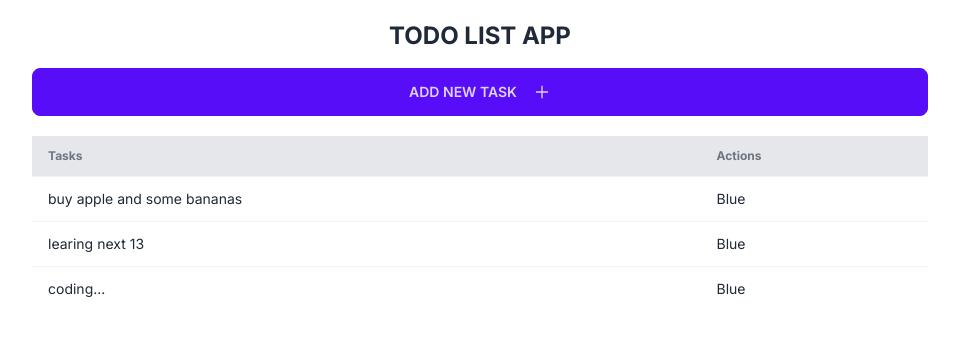
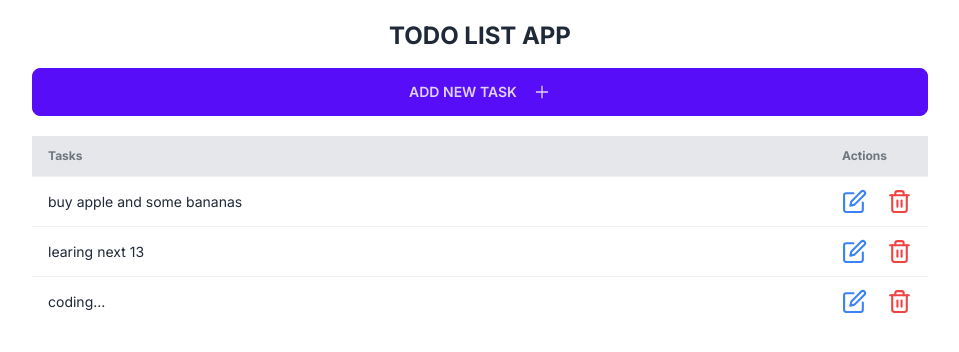
Before and after one commit to 70928manson/Next13-todo-list, a Next.js app: page / in a window 1280 px wide. Shown: the top 352 px of the page, without its empty margins (160-1119 px from the left). Built offline with nearby package versions, Linux system fonts and the light colour scheme; data requests are answered from the project's data file.

Commit message:
add edit task modal

```diff
--- a/app/components/Task.tsx
+++ b/app/components/Task.tsx
@@ -1,14 +1,35 @@
-import { ITask } from "@/types/tasks"
+import { ITask } from "@/types/tasks";
+import { useState } from "react";
+import { FiEdit, FiTrash2 } from 'react-icons/fi';
+import Modal from "./Modal";
 
 interface TaskProps {
     task: ITask
 }
 
 const Task:React.FC<TaskProps> = ({ task }) => {
+  const [openModalEdit, setOpenModalEdit] = useState<boolean>(false);
+  const [openModalDelete, setOpenModalDelete] = useState<boolean>(false);
+  const [taskToEdit, setTaskToEdit] = useState<string>(task.text);
+
+  const handleSubmitEditTodo = () => {}
+
   return (
     <tr key={task.id}>
-        <td>{task.text}</td>
-        <td>Blue</td>
+        <td className="w-full">{task.text}</td>
+        <td className="flex gap-5">
+          <FiEdit cursor="pointer" className="text-blue-500" size={25} />
+          <Modal modalOpen={openModalEdit} setModalOpen={setOpenModalEdit}>
+          <form onSubmit={handleSubmitEditTodo}>
+            <h3 className="font-bold text-lg">Add new task</h3>
+            <div className="modal-action">
+              <input value={taskToEdit} onChange={e => setTaskToEdit(e.target.value)} type="text" placeholder="Type here" className="input input-bordered w-full" />
+              <button type="submit" className="btn">Submit</button>
+            </div>
+          </form>
+        </Modal>
+          <FiTrash2 cursor="pointer" className="text-red-500" size={25} />
+        </td>
     </tr>
   )
 }
```
